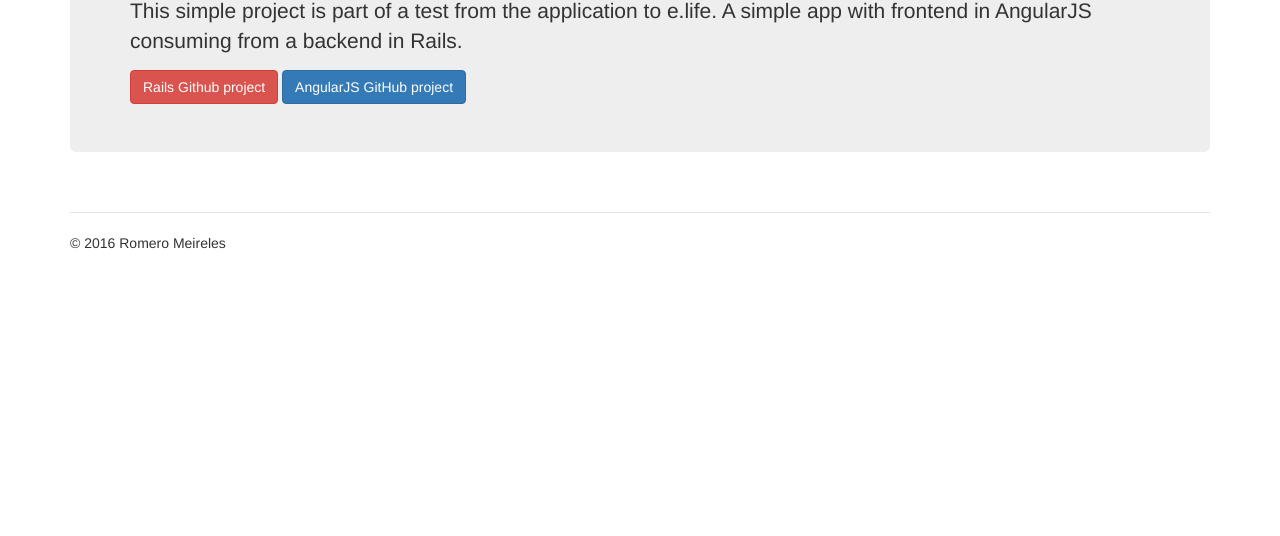
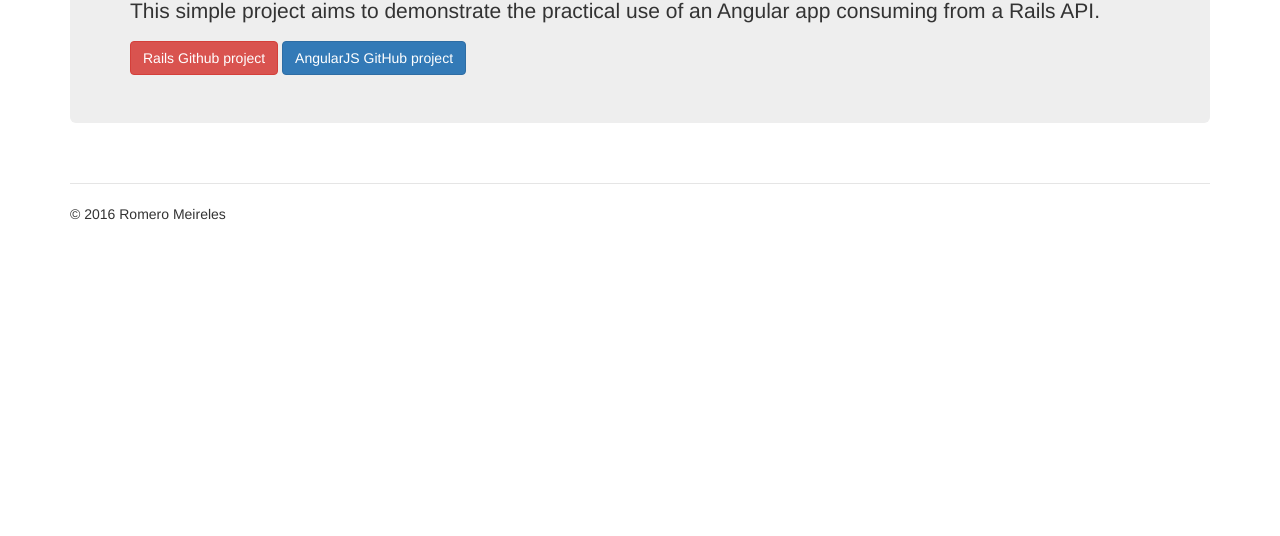
Before and after one commit to romerobrjp/ministore-client, a website: page index.html in a window 1280 px wide. Shown: the part 264-800 px from the top of the page. Drawn offline with Linux system fonts and the light colour scheme; no server answers.

Commit message:
jumbotron text modify

```diff
--- a/index.html
+++ b/index.html
@@ -56,7 +56,7 @@
 
     <div class="jumbotron">
       <h2>e.life challange</h2>
-      <p class="lead">This simple project is part of a test from the application to e.life. A simple app with frontend in AngularJS consuming from a backend in Rails.</p>
+      <p class="lead">This simple project aims to demonstrate the practical use of an Angular app consuming from a Rails API.</p>
       <a class="btn btn-danger" href="https://github.com/romeromfm/ministore-rails-api" role="button" target="_blank">Rails Github project</a>
       <a class="btn btn-primary" href="https://github.com/romeromfm/ministore-client" role="button" target="_blank">AngularJS GitHub project</a>
     </div>
```
